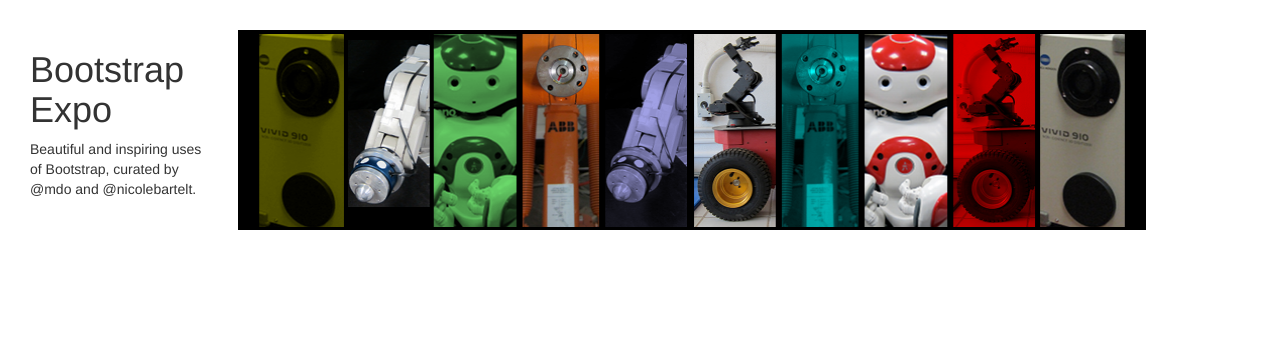
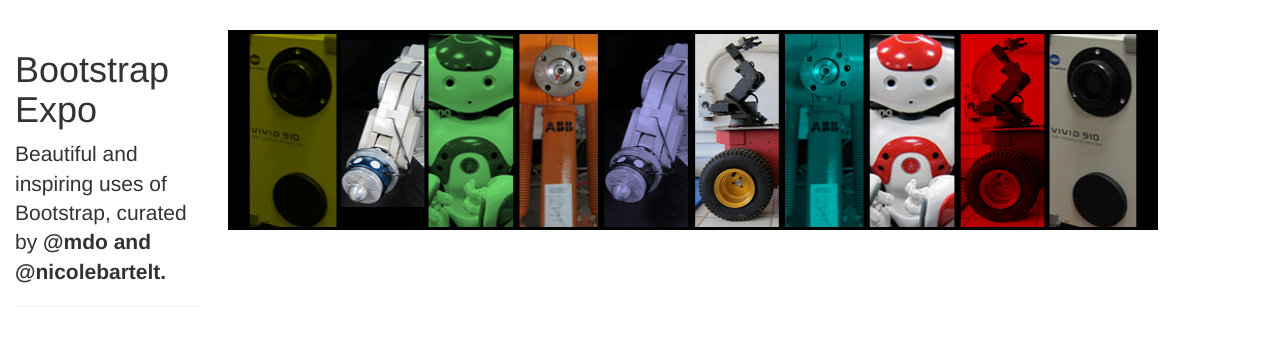
Before and after one commit to musicprogram/semillero_sena, a plain HTML site: page index.html in a window 1280 px wide. Drawn offline with Linux system fonts and the light colour scheme.

Commit message:
<p class='lead' strong

```diff
--- a/index.html
+++ b/index.html
@@ -10,18 +10,22 @@
 <body>
 
 	<div class="container-fluid">
+		<div class="row">
 			<div class="col-md-2">
 
 			<h1>Bootstrap Expo</h1>
 
-		<p>
-			Beautiful and inspiring uses of Bootstrap, curated by @mdo and @nicolebartelt.
+			<p class="lead">
+				Beautiful and inspiring uses of Bootstrap, curated by <strong>@mdo and @nicolebartelt.</strong>
 			</p>
+
+			<hr>
 
 			</div>
 			<div class="col-md-9">
 				<div class="img">
-				<img src="img/tecnologia.png" class="banner">
+					<img src="img/tecnologia.png" class="banner img-responsive">
+				</div>
 			</div>
 		</div>
 	</div>
```
Lines whose indentation alone changed are shown as unchanged.
